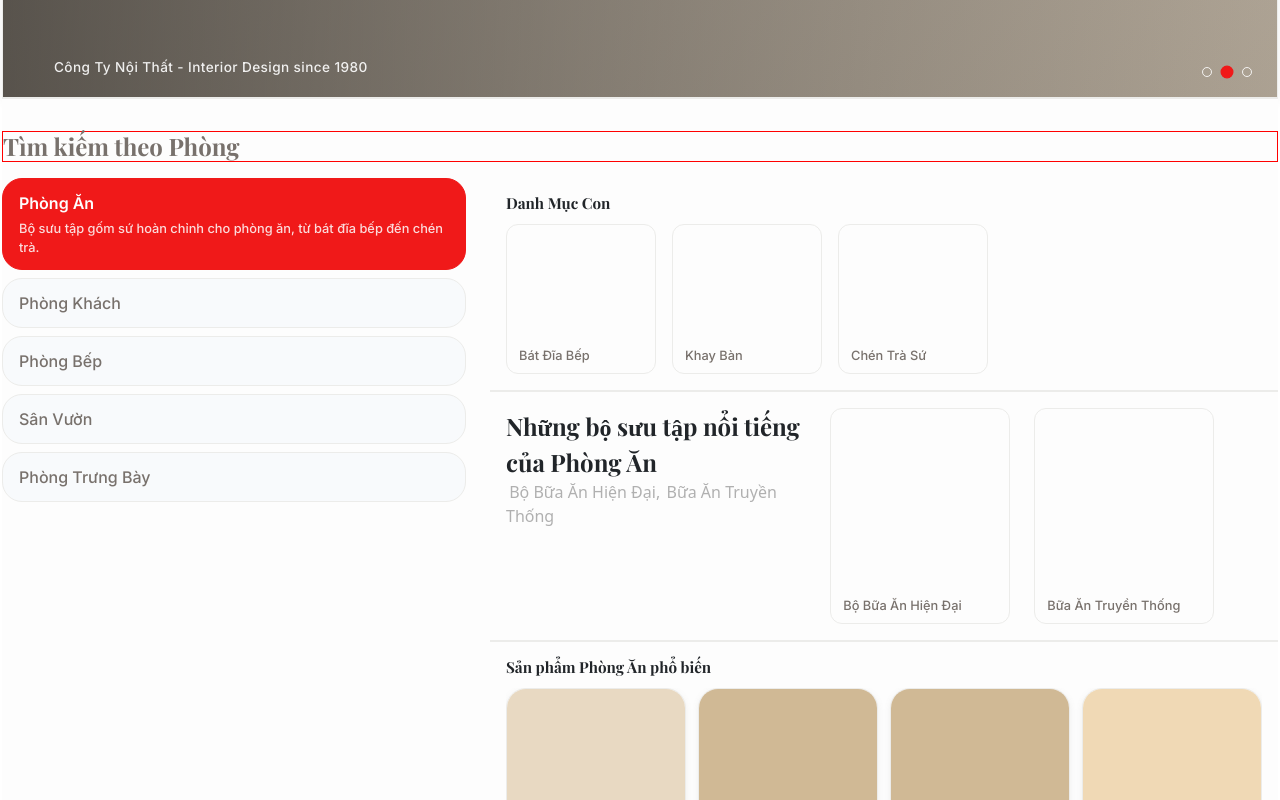
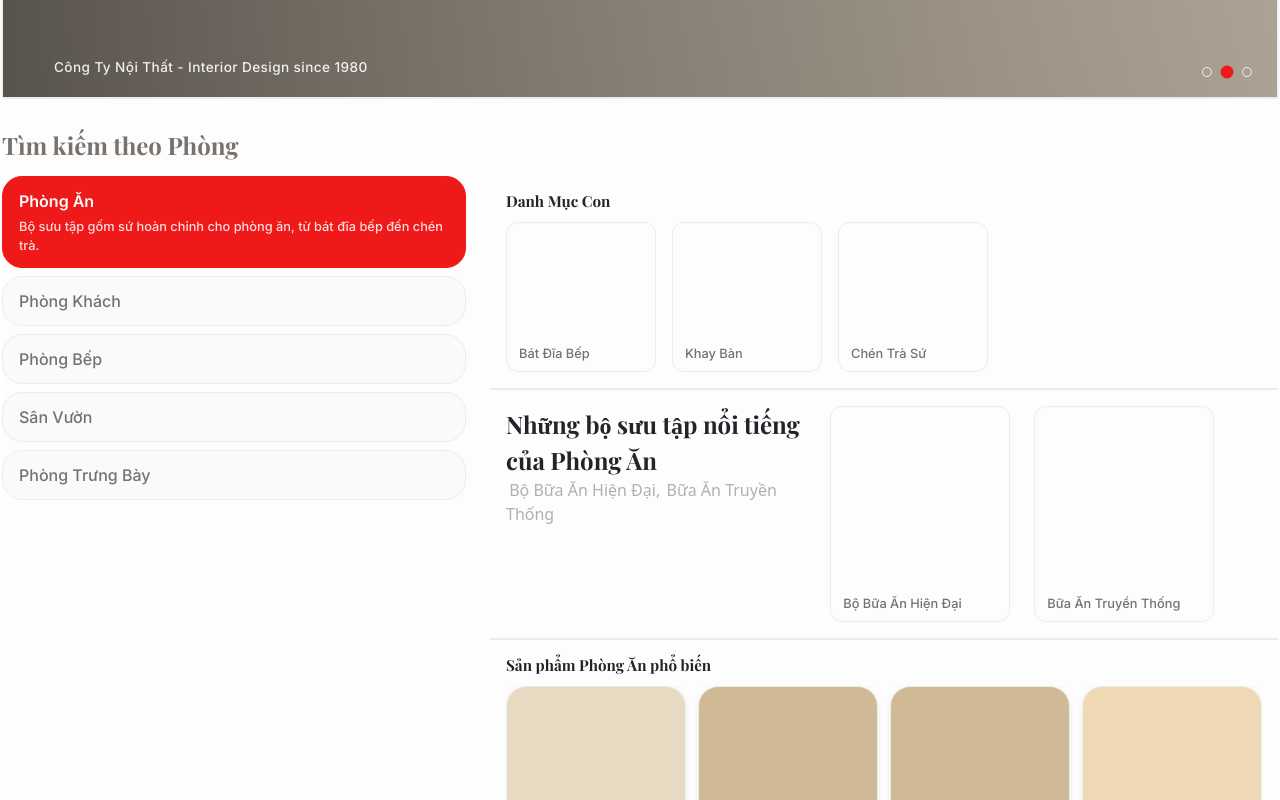
Before and after one commit to stevenmach123/cera-react, a React (Vite) app in the folder ceramic-react/: page /home in a window 1280 px wide. Shown: the part 800-1600 px from the top of the page. Built offline with nearby package versions, Linux system fonts and the light colour scheme.

Commit message:
mini fix

```diff
--- a/ceramic-react/src/components/home/ContactSection.scss
+++ b/ceramic-react/src/components/home/ContactSection.scss
@@ -69,7 +69,7 @@
 .contactme-subheading {
   font-family: var(--font-sans);
   font-style: italic;
-  font-size: 1.05rem;
+  font-size: 1.12rem;
   color: #8a5a3b;
   margin: 0;
 }
--- a/ceramic-react/src/components/home/SearchRoom.scss
+++ b/ceramic-react/src/components/home/SearchRoom.scss
@@ -14,7 +14,7 @@
   font-weight: 700;
    max-width: 1500px;
    margin:0rem auto 1rem;
-  border:1px solid red;
+  border:1px solid none;
 
 }
 
```
